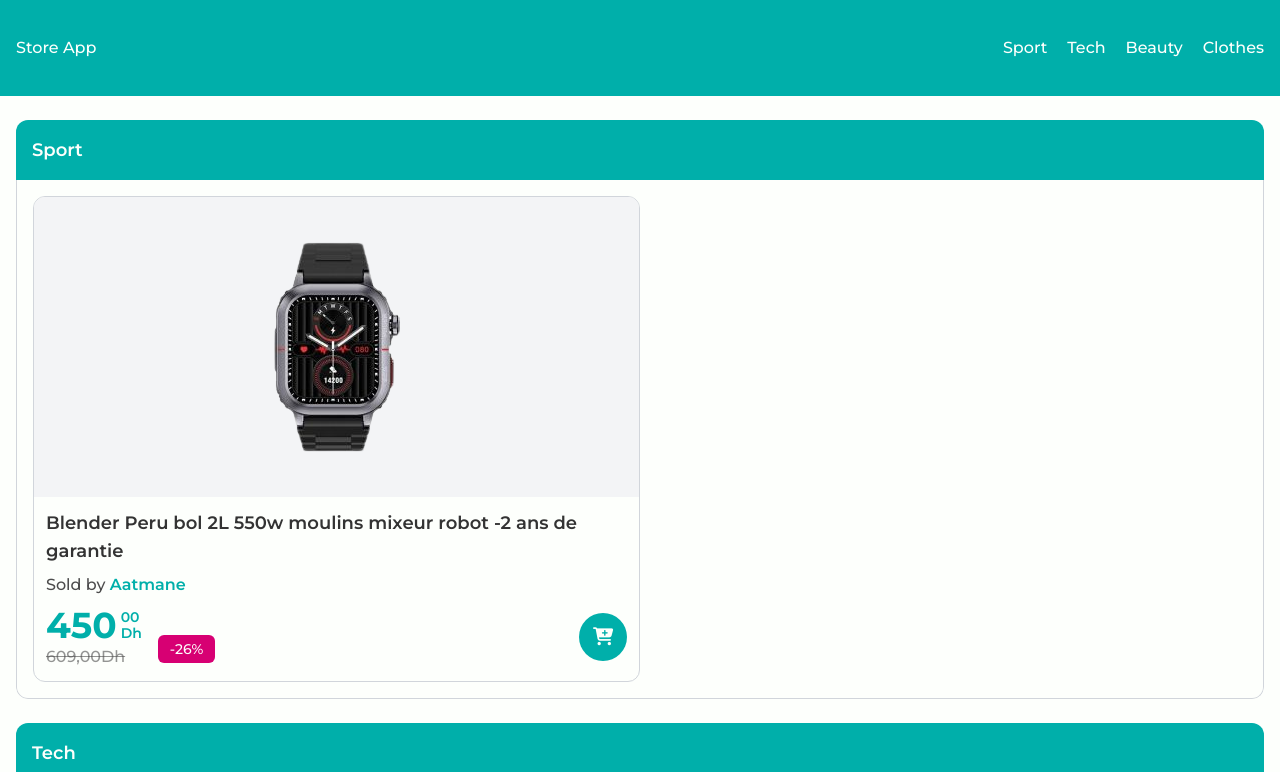
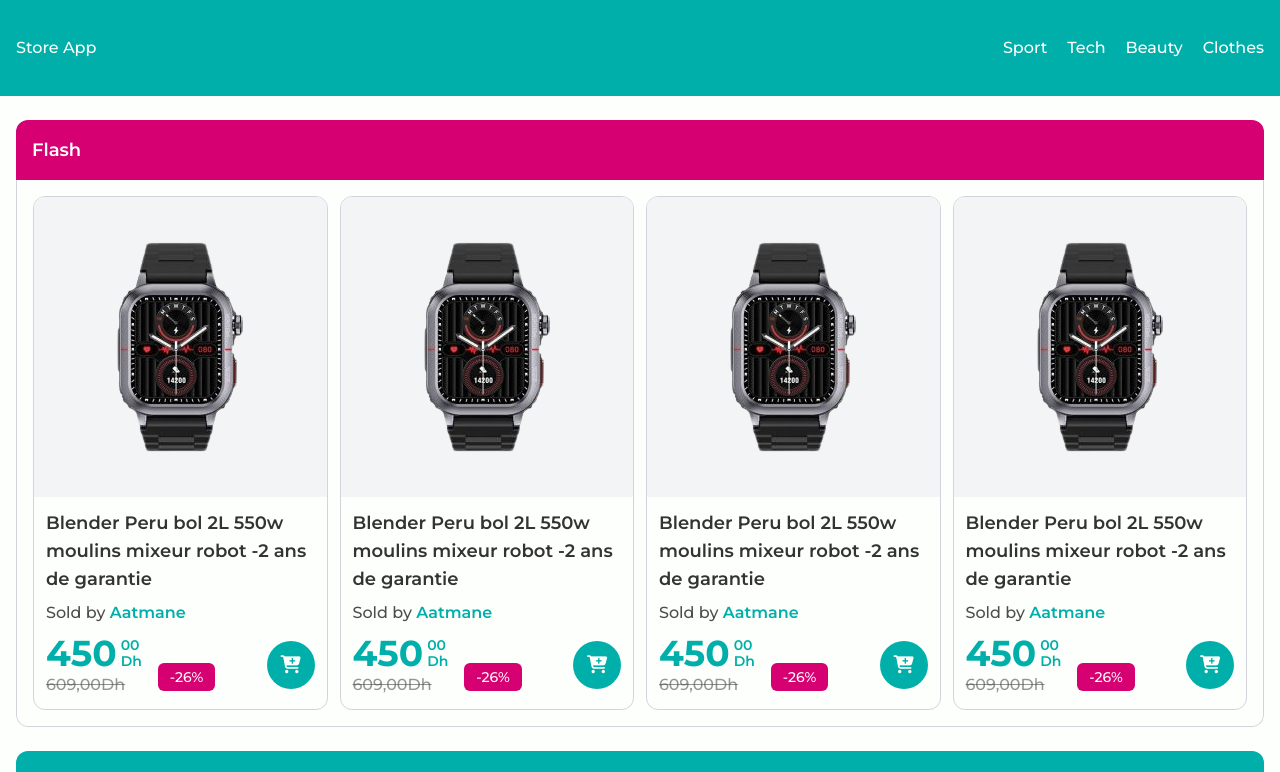
Before and after one commit to aatmaneoulmouden/store-app, a React (Vite) app: page / in a window 1280 px wide. Shown: the top 772 px of the page. Built offline with nearby package versions, Linux system fonts and the light colour scheme.

Commit message:
Create flash products block and render flash product in it

```diff
--- /dev/null
+++ b/src/components/FlashProducts.jsx
@@ -0,0 +1,19 @@
+import Product from "./Product";
+
+const FlashProducts = (props) => {
+  const displayFlashProducts = props.products.map((product, index) => (
+    <Product key={index} product={product} />
+  ));
+  return (
+    <section className="cartegory-wrapper rounded-xl overflow-hidden">
+      <div className="cartegory-header bg-primary-cerise p-4">
+        <h2 className="text-neutral-white text-lg font-semibold">Flash</h2>
+      </div>
+      <div className="category-content grid grid-cols-4 gap-3 p-4 border border-gray-300 rounded-b-xl border-t-0">
+        {displayFlashProducts}
+      </div>
+    </section>
+  );
+};
+
+export default FlashProducts;
--- a/src/components/Main.jsx
+++ b/src/components/Main.jsx
@@ -1,12 +1,20 @@
 import Category from "./Category";
 import categories from "../data/categories";
+import FlashProducts from "./FlashProducts";
+import products from "../data/products";
 
 const Main = () => {
-  const displayCategories = categories.map((category, index) => <Category key={index} name={category} />);
+  const displayCategories = categories.map((category, index) => (
+    <Category key={index} name={category} />
+  ));
+
+  const flashProducts = products.filter(product => product.isFlash);
+
   return (
     <main className="py-6">
       <div className="container">
         <div className="categories-wrapper grid grid-cols-1 gap-y-6">
+          <FlashProducts products={flashProducts} />
           {displayCategories}
         </div>
       </div>
--- /dev/null
+++ b/src/data/products.js
@@ -0,0 +1,217 @@
+export default [
+    // Sport category
+    {
+        image: "simple-product.png",
+        title: "Running Shoes",
+        seller: "Sporty Inc.",
+        price: 79.99,
+        category: "Sport",
+        isNew: true,
+        isFlash: false,
+        discount: {
+            hasDiscount: true,
+            discountValue: 10 // 10% off
+        }
+    },
+    {
+        image: "simple-product.png",
+        title: "Yoga Mat",
+        seller: "Fitness World",
+        price: 19.99,
+        category: "Sport",
+        isNew: false,
+        isFlash: true,
+        discount: {
+            hasDiscount: false,
+            discountValue: 0
+        }
+    },
+    {
+        image: "simple-product.png",
+        title: "Basketball",
+        seller: "Pro Sports",
+        price: 29.99,
+        category: "Sport",
+        isNew: true,
+        isFlash: false,
+        discount: {
+            hasDiscount: true,
+            discountValue: 15 // 15% off
+        }
+    },
+    {
+        image: "simple-product.png",
+        title: "Tennis Racket",
+        seller: "Champion Gear",
+        price: 89.99,
+        category: "Sport",
+        isNew: false,
+        isFlash: false,
+        discount: {
+            hasDiscount: false,
+            discountValue: 0
+        }
+    },
+
+    // Tech category
+    {
+        image: "simple-product.png",
+        title: "Smartphone",
+        seller: "Techno Hub",
+        price: 499.99,
+        category: "Tech",
+        isNew: true,
+        isFlash: false,
+        discount: {
+            hasDiscount: true,
+            discountValue: 5 // 5% off
+        }
+    },
+    {
+        image: "simple-product.png",
+        title: "Laptop",
+        seller: "Gadget Store",
+        price: 999.99,
+        category: "Tech",
+        isNew: false,
+        isFlash: false,
+        discount: {
+            hasDiscount: false,
+            discountValue: 0
+        }
+    },
+    {
+        image: "simple-product.png",
+        title: "Wireless Earbuds",
+        seller: "Sound Wave",
+        price: 59.99,
+        category: "Tech",
+        isNew: true,
+        isFlash: false,
+        discount: {
+            hasDiscount: true,
+            discountValue: 20 // 20% off
+        }
+    },
+    {
+        image: "simple-product.png",
+        title: "Smartwatch",
+        seller: "Tech Gear",
+        price: 199.99,
+        category: "Tech",
+        isNew: false,
+        isFlash: true,
+        discount: {
+            hasDiscount: false,
+            discountValue: 0
+        }
+    },
+
+    // Beauty category
+    {
+        image: "simple-product.png",
+        title: "Facial Cleanser",
+        seller: "Beauty Bliss",
+        price: 14.99,
+        category: "Beauty",
+        isNew: true,
+        isFlash: false,
+        discount: {
+            hasDiscount: true,
+            discountValue: 10 // 10% off
+        }
+    },
+    {
+        image: "simple-product.png",
+        title: "Moisturizer",
+        seller: "Skin Care Co.",
+        price: 24.99,
+        category: "Beauty",
+        isNew: false,
+        isFlash: true,
+        discount: {
+            hasDiscount: false,
+            discountValue: 0
+        }
+    },
+    {
+        image: "simple-product.png",
+        title: "Lipstick",
+        seller: "Glamourous",
+        price: 9.99,
+        category: "Beauty",
+        isNew: true,
+        isFlash: false,
+        discount: {
+            hasDiscount: true,
+            discountValue: 5 // 5% off
+        }
+    },
+    {
+        image: "simple-product.png",
+        title: "Perfume",
+        seller: "Fragrance House",
+        price: 49.99,
+        category: "Beauty",
+        isNew: false,
+        isFlash: false,
+        discount: {
+            hasDiscount: false,
+            discountValue: 0
+        }
+    },
+
+    // Clothes category
+    {
+        image: "simple-product.png",
+        title: "Jeans",
+        seller: "Fashion Forward",
+        price: 39.99,
+        category: "Clothes",
+        isNew: true,
+        isFlash: true,
+        discount: {
+            hasDiscount: true,
+            discountValue: 15 // 15% off
+        }
+    },
+    {
+        image: "simple-product.png",
+        title: "T-Shirt",
+        seller: "Casual Wear",
+        price: 14.99,
+        category: "Clothes",
+        isNew: false,
+        isFlash: false,
+        discount: {
+            hasDiscount: false,
+            discountValue: 0
+        }
+    },
+    {
+        image: "simple-product.png",
+        title: "Jacket",
+        seller: "Outerwear Co.",
+        price: 79.99,
+        category: "Clothes",
+        isNew: true,
+        isFlash: false,
+        discount: {
+            hasDiscount: true,
+            discountValue: 20 // 20% off
+        }
+    },
+    {
+        image: "simple-product.png",
+        title: "Dress",
+        seller: "Elegant Apparel",
+        price: 59.99,
+        category: "Clothes",
+        isNew: false,
+        isFlash: false,
+        discount: {
+            hasDiscount: false,
+            discountValue: 0
+        }
+    }
+];
```
